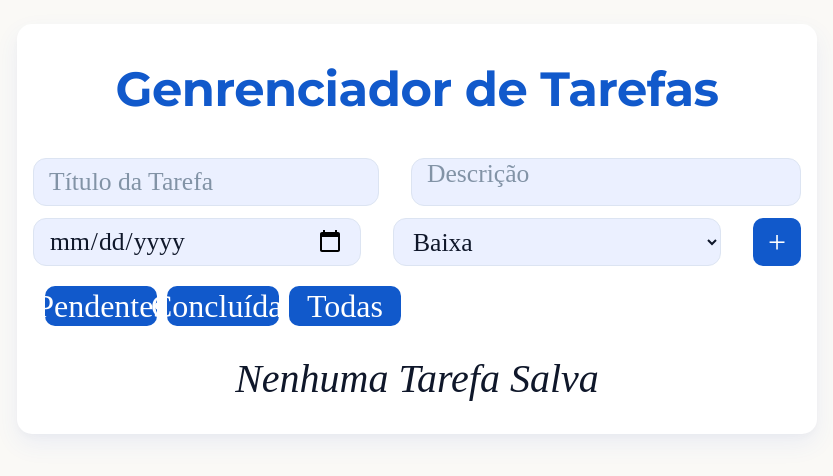
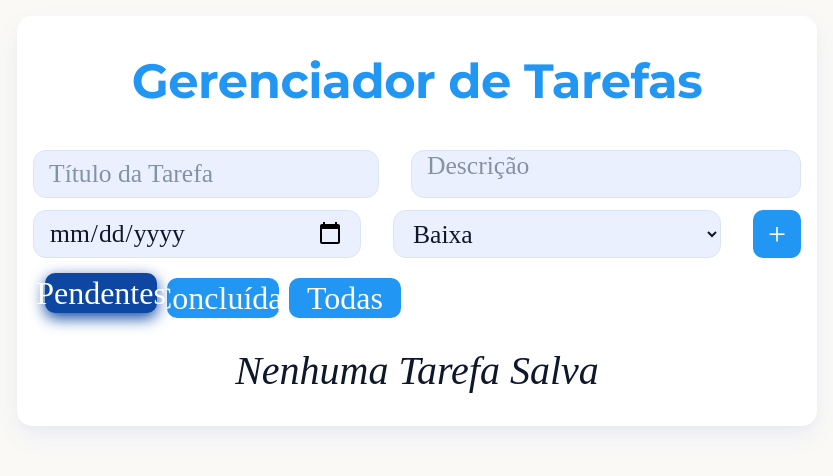
Before and after one commit to asia-devv/CP4-Web, a React (Vite) app: page / in a window 1280 px wide. Shown: the part 116-592 px from the top of the page, without its empty margins (223-1056 px from the left). Built offline with nearby package versions, Linux system fonts and the light colour scheme; a web font is replaced by a local one.

Commit message:
Style: Alteração das cores da pagina e desenvolvimento do ReadMe

```diff
--- a/src/App.jsx
+++ b/src/App.jsx
@@ -1,10 +1,8 @@
-// import Contador from './components/Contador'
 import Tarefas from './components/Tarefas'
 
 const App = () => {
   return (
     <>
-      {/* <Contador/> */}
       <Tarefas/>
     </>
   )
--- a/src/components/Tarefas.jsx
+++ b/src/components/Tarefas.jsx
@@ -14,7 +14,7 @@ const [campo,setCampo]=useState("");
 const [descricao,setDescricao]=useState("");
 const [data,setData]=useState("");
 const [prioridade,setPrioridade]=useState("Baixa");
-const [filtro, setFiltro] =useState("todas")
+const [filtro, setFiltro] =useState("pendentes")
 
 // Hook - useEffect - Realiza o efeito colateralm nesse exemplo vai mostrar a tarefa adicionada em tempo real
 useEffect(()=>{
@@ -74,10 +74,11 @@ const tarefasFiltradas = tarefas.filter((tarefa) => {
 });
 
   return (
+
     <div className='container'>
 
       <h1 className='titulo'>
-        Genrenciador de Tarefas
+        Gerenciador de Tarefas
       </h1>
 
       <form onSubmit={AdicionarTarefa} className='form-todo'>
@@ -118,9 +119,9 @@ const tarefasFiltradas = tarefas.filter((tarefa) => {
       </form>
 
       <div className='container-btn'>
-        <button className='btn-filtro' onClick={() => setFiltro('pendentes')} >Pendentes</button>
-        <button className='btn-filtro' onClick={() => setFiltro('concluidas')} >Concluídas</button>
-        <button className='btn-filtro' onClick={() => setFiltro('todas')} >Todas</button>
+        <button className={`btn-filtro ${filtro === 'pendentes' ? 'ativo' : ''}`} onClick={() => setFiltro('pendentes')} >Pendentes</button>
+        <button className={`btn-filtro ${filtro === 'concluidas' ? 'ativo' : ''}`} onClick={() => setFiltro('concluidas')} >Concluídas</button>
+        <button className={`btn-filtro ${filtro === 'todas' ? 'ativo' : ''}`} onClick={() => setFiltro('todas')} >Todas</button>
       </div>
 
       <ul className='lista-tarefa'>
--- a/src/css/style.css
+++ b/src/css/style.css
@@ -7,8 +7,9 @@
 
     --bg-body: #FAF9F6;
     --bg-container: #fff;
-    --primary: #1159cb;
-    --primary-hover: #2B4BA6;
+    --primary: #2196F3;
+    --primary-hover: #90CAF9;
+    --secondary-hover: #0D47A1;
     --blue: #EBF0FF;
 
     --text-main: #0F172A;
@@ -42,7 +43,7 @@ body {
     background-color: var(--bg-container);
     width: 100%;
     max-width: 50rem;
-    margin:  2.5rem auto 0 auto;
+    margin:  2rem auto 1rem auto;
     padding: 1rem;
     border-radius: 15px;
     box-shadow: 0 10px 25px rgba(65, 105, 225, 0.08), 0 4px 6px rgba(0, 0, 0, 0.02);
@@ -165,6 +166,11 @@ body {
     transform: translateX(2px);
 }
 
+input[type="checkbox"] {
+  transform: scale(1.5);
+  margin: 5px;
+}
+
 .item-header {
     display: flex;
     align-items: center;
@@ -185,7 +191,7 @@ body {
 }
 
 .item-descricao {
-    font-size: 1.2rem;
+    font-size: 1.4rem;
     word-break: break-word;
     margin: 0;
 }
@@ -267,3 +273,9 @@ body {
     background-color: var(--primary-hover);
     transform: translateY(-2px);
 }
+
+.ativo {
+    background-color: var(--secondary-hover);
+    transform: translateY(-5px);
+    box-shadow: 0 5px 15px var(--secondary-hover);
+}
```
Also changed, not shown: 1 other file (tests, documents, lock files or other folders).
